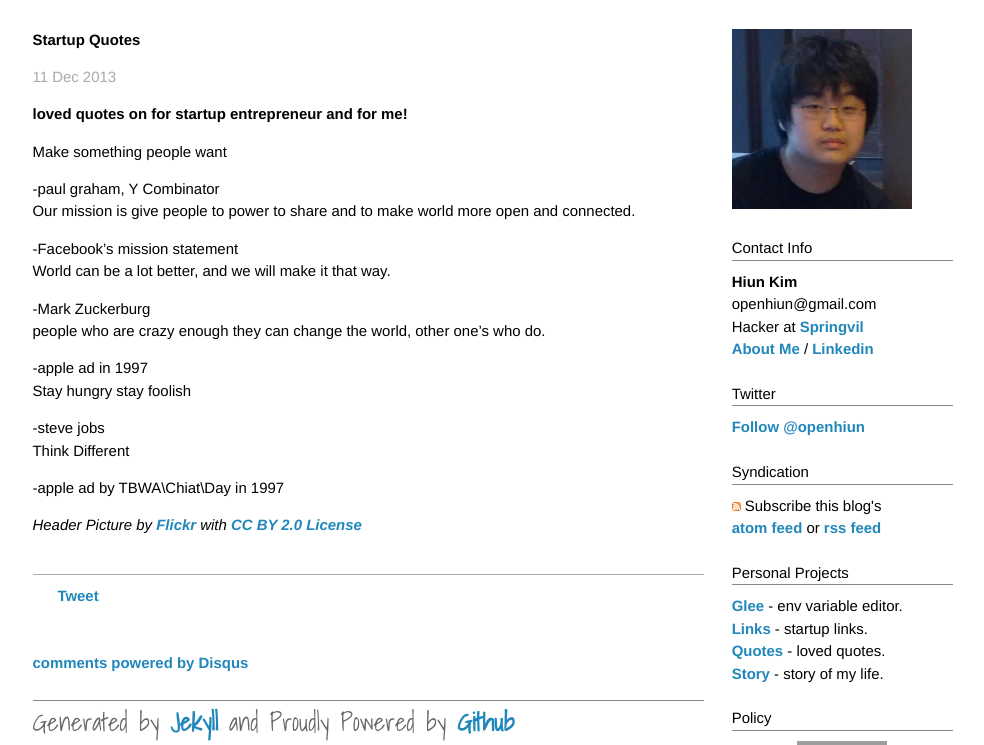
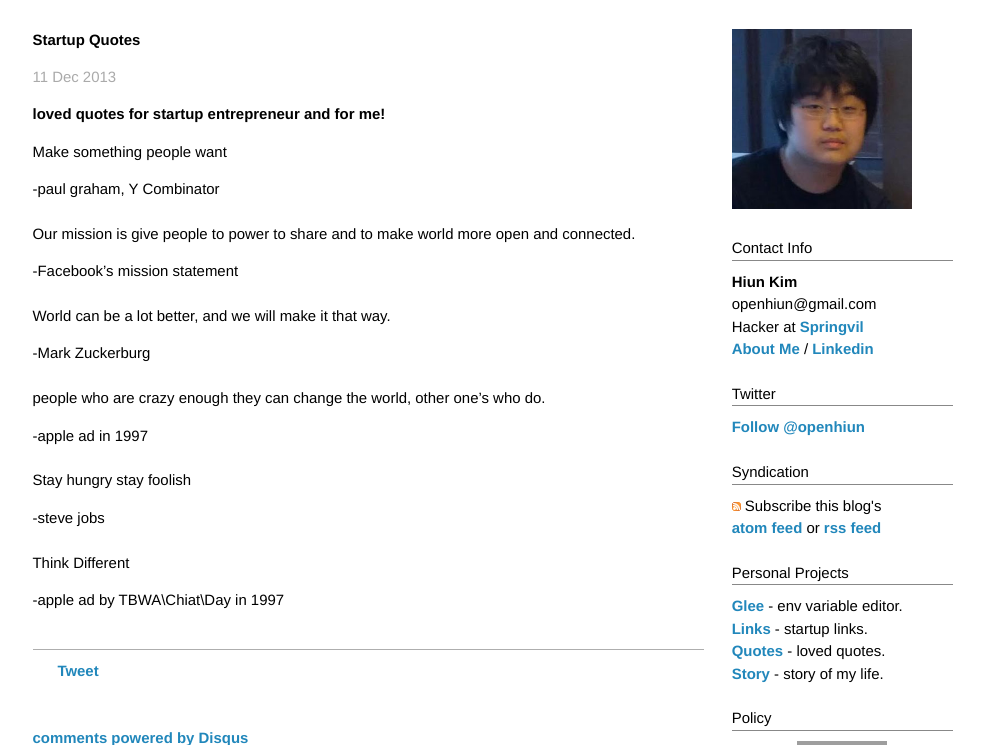
Before and after one commit to Gorski4123/openhiun.github.com, a Jekyll site: the page built from _posts/2013-12-11-quotes.md, in a window 1280 px wide and 900 px high, scrolled down 204 px, cut to the strip 155-900 px from the top of the window. Shown: the whole strip, without its empty margins (160-1144 px from the left). Built offline with Jekyll 4.4.1, drawn with Linux system fonts in a browser that asks for light colours; Markdown is read by kramdown in place of the engine named in the settings; comment, search, counter and statistics services are not loaded; grey boxes are pictures that could not be loaded.

Commit message:
Update 2013-12-11-quotes.md

```diff
--- a/_posts/2013-12-11-quotes.md
+++ b/_posts/2013-12-11-quotes.md
@@ -7,32 +7,35 @@
 image: http://farm3.staticflickr.com/2807/11320547076_04b469f284_o.jpg
 ---
 
-**loved quotes on for startup entrepreneur and for me!**
+**loved quotes for startup entrepreneur and for me!**
 
 Make something people want
 
 -paul graham, Y Combinator
+<br />
 <br />
 Our mission is give people to power to share and
 to make world more open and connected.
 
 -Facebook's mission statement
 <br />
+<br />
 World can be a lot better, and we will make it that way.
 
 -Mark Zuckerburg
+<br />
 <br />
 people who are crazy enough they can change the world,
 other one's who do.
 
 -apple ad in 1997
 <br />
+<br />
 Stay hungry stay foolish
 
 -steve jobs
 <br />
+<br />
 Think Different
 
 -apple ad by TBWA\Chiat\Day in 1997
-
-*Header Picture by <a href="http://www.flickr.com/photos/captainjansson/3326302992">Flickr</a> with <a href="http://creativecommons.org/licenses/by/2.0/">CC BY 2.0 License</a>*
```
